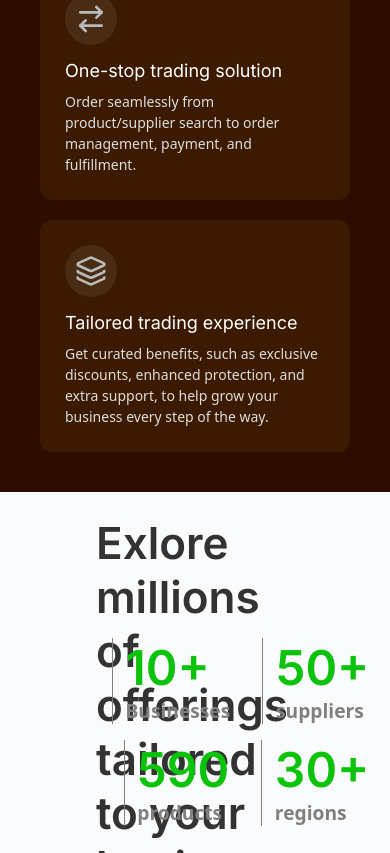
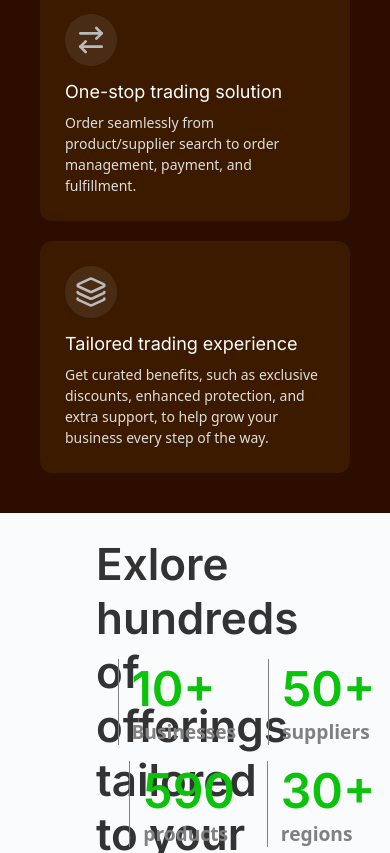
Before and after one commit to SumicITSolutionsLtd/Sumic-Online, a React (Vite) app: page / in a window 390 px wide. Shown: the part 1147-2000 px from the top of the page. Built offline with nearby package versions, Linux system fonts and the light colour scheme.

Commit message:
mobile responsive

```diff
--- a/src/App.jsx
+++ b/src/App.jsx
@@ -3,6 +3,8 @@ import Routes from "./Routes";
 import DevelopmentBanner from "./components/ui/DevelopmentBanner";
 import ScrollToTopButton from "./components/ScrollToTopButton";
 import "./components/ui/mega_menu.css"
+import "./mobile.css"
+
 
 function App() {
   return (
--- a/src/pages/homepage/components/CardFeatures.jsx
+++ b/src/pages/homepage/components/CardFeatures.jsx
@@ -6,7 +6,7 @@ import "../../../styles/Features.css";
 const features = [
   {
     icon: <LayoutGrid size={32} />,
-    title: "Millions of business offerings",
+    title: "Hundreds of business offerings",
     desc: "Explore products and suppliers for your business from millions of offerings worldwide."
   },
   {
--- a/src/pages/homepage/components/Stats.jsx
+++ b/src/pages/homepage/components/Stats.jsx
@@ -6,7 +6,7 @@ import "../../../styles/stats_area.css";
 function Stats() {
   return (
     <div className='stats-section'>
-      <h2 className='stats_title'>Exlore millions of offerings tailored to your business needs</h2>
+      <h2 className='stats_title'>Exlore hundreds of offerings tailored to your business needs</h2>
       <div className='stats-area'>
         <div className='top-stats'>
           <div className='stats-item border-l'>
```
Also changed, not shown: src/mobile.css (added).
